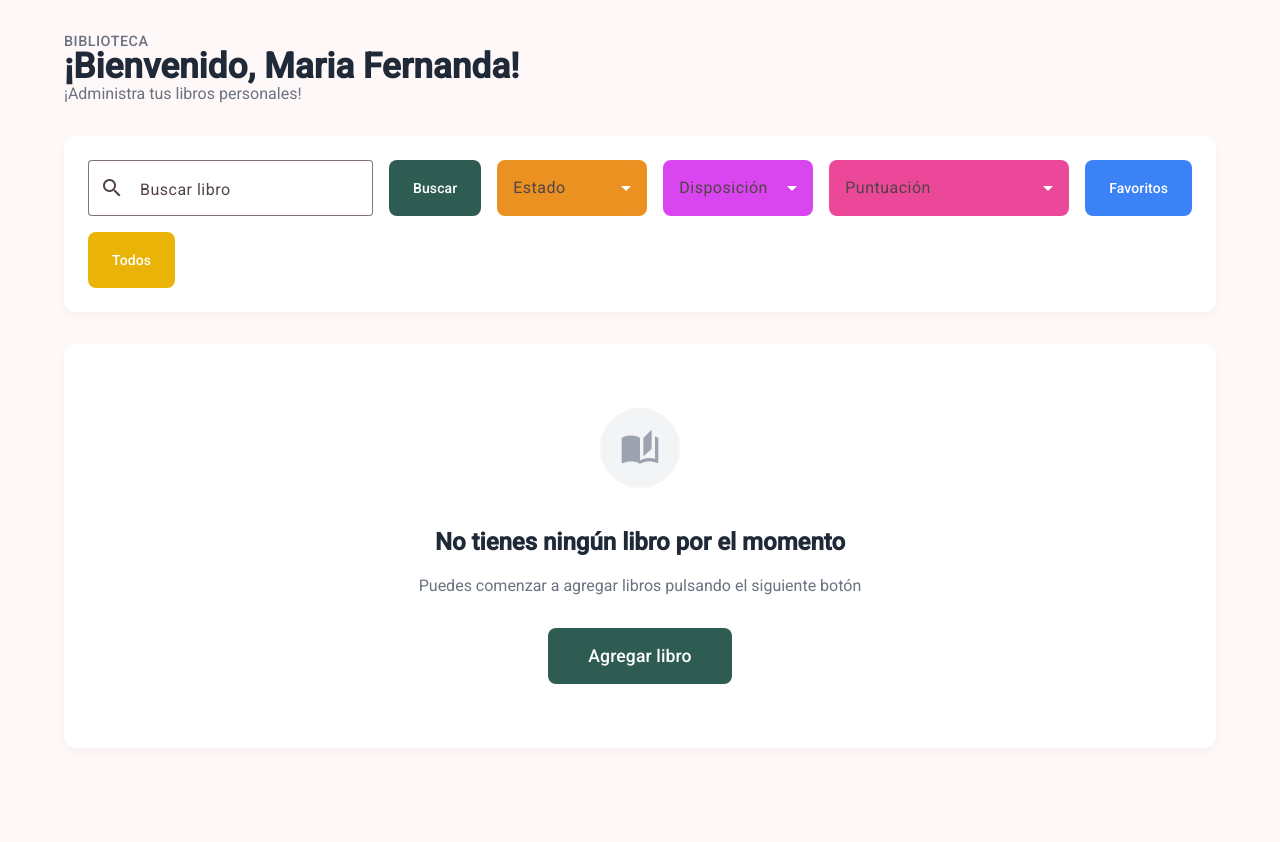
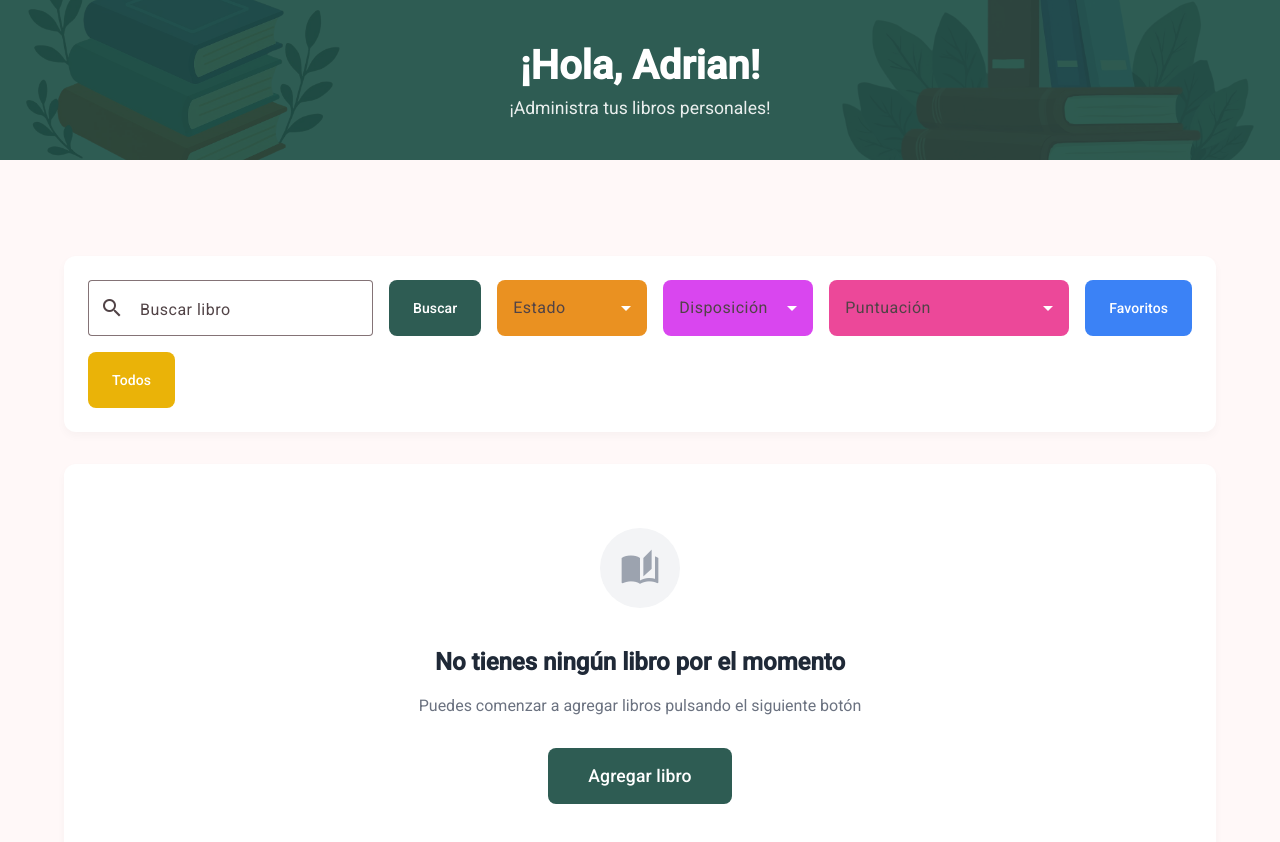
Before and after one commit to FernandaMB-e/Gestor-de-libros, an Angular app in the folder Biblioteca/: page /biblioteca in a window 1280 px wide. Shown: the top 842 px of the page. Before the commit the page ends 800 px from the top, so only its background shows below. Built offline with nearby package versions, Linux system fonts and the light colour scheme.

Commit message:
Se agrego la barra superior con el saludo en la vista de la biblioteca

```diff
--- a/Biblioteca/frontend/features/biblioteca/components/barra-principal/saludo.component.html
+++ b/Biblioteca/frontend/features/biblioteca/components/barra-principal/saludo.component.html
@@ -1,9 +1,14 @@
-<div class="saludo-wrapper">
-  <span class="migaja-titulo">{{ tituloPagina }}</span>
+<div class="banner-saludo">
 
-  <h1 class="saludo-principal">
-    ¡Bienvenido, {{ nombreUsuario }}!
-  </h1>
+  <img src="/img/decoracion-libros-izq.jpg" alt="Decoración" class="img-decoracion izq">
 
-  <p class="saludo-subtitulo">¡Administra tus libros personales!</p>
+
+  <div class="contenido-texto">
+    <h1 class="saludo-principal">
+      ¡Hola, {{ nombreUsuario }}!
+    </h1>
+    <p class="saludo-subtitulo">¡Administra tus libros personales!</p>
+  </div>
+  <img src="/img/decoracion-libro-der.jpg" alt="Decoración" class="img-decoracion der">
+
 </div>
--- a/Biblioteca/frontend/features/biblioteca/components/barra-principal/saludo.component.scss
+++ b/Biblioteca/frontend/features/biblioteca/components/barra-principal/saludo.component.scss
@@ -1,49 +1,64 @@
-.saludo-wrapper {
+.banner-saludo {
+  background-color: #2e5c53;
+
+
+  width: 100vw;
+  margin-left: calc(50% - 50vw); /* Centra el banner perfectamente sin cortar el texto */
+  border-radius: 0; /* Sin bordes porque toca las orillas del monitor */
+
+  /* El padding lateral (10vw) evita que el texto se pegue a las orillas */
+  padding: 2.5rem 10vw;
+
   display: flex;
-  flex-direction: column;
-  gap: 4px; /* Espaciado muy sutil entre los textos */
+  justify-content: center;
+  align-items: center;
+  position: relative;
+  overflow: hidden;
+  min-height: 160px;
+  box-sizing: border-box;
+  margin-bottom: 2rem;
 }
 
-.migaja-titulo {
-  font-size: 0.9rem;
-  font-weight: 500;
-  color: #6b7280; /* Gris medio */
-  text-transform: uppercase;
-  letter-spacing: 0.5px;
-}
+/* Estilos para el texto central */
+.contenido-texto {
+  position: relative;
+  z-index: 10; /* Siempre al frente */
+  text-align: center;
+  width: 100%;
 
-.saludo-principal {
-  font-size: 2.2rem;
-  font-weight: 700;
-  color: #1f2937;
-  margin: 0;
-  display: flex;
-  align-items: center;
-  gap: 8px;
+  .saludo-principal {
+    color: #ffffff !important;
+    font-size: 2.5rem;
+    font-weight: 700;
+    margin: 0 0 0.5rem 0;
+    line-height: 1.2;
+  }
 
-  /* Animación para el emoji */
-  .wave {
-    display: inline-block;
-    transform-origin: 70% 70%;
-    animation: wave-animation 2.5s infinite;
+  .saludo-subtitulo {
+    color: rgba(255, 255, 255, 0.9);
+    font-size: 1.1rem;
+    margin: 0;
+    font-weight: 400;
   }
 }
 
-.saludo-subtitulo {
-  font-size: 1rem;
-  color: #6b7280;
-  margin: 0;
-  margin-top: 4px;
+/* Estilos para las imágenes de los libros */
+.img-decoracion {
+  position: absolute;
+  top: 50%;
+  transform: translateY(-50%); /* Centrado vertical */
+  height: 140%; /* Buen tamaño sin exagerar */
+  pointer-events: none;
+  z-index: 1;
+
+  mix-blend-mode: multiply;
+  opacity: 0.4; /* Opacidad sutil para que parezcan marcas de agua */
+
+  &.izq {
+    left: 2vw; /* Ligeramente separadas de la orilla de la pantalla */
+  }
+
+  &.der {
+    right: 2vw;
+  }
 }
-
-/* Keyframes de la animación de saludo */
-@keyframes wave-animation {
-  0% { transform: rotate( 0.0deg) }
-  10% { transform: rotate( 14.0deg) }
-  20% { transform: rotate(-8.0deg) }
-  30% { transform: rotate( 14.0deg) }
-  40% { transform: rotate(-4.0deg) }
-  50% { transform: rotate( 10.0deg) }
-  60% { transform: rotate( 0.0deg) }
-  100% { transform: rotate( 0.0deg) }
-}
--- a/Biblioteca/frontend/features/vista-principal/vista-principal.html
+++ b/Biblioteca/frontend/features/vista-principal/vista-principal.html
@@ -1,8 +1,10 @@
+<app-barra-principal></app-barra-principal>
+
 <main class="app-container">
 
   <div class="header-principal">
 
-    <app-barra-principal [tituloPagina]="title()"></app-barra-principal>
+
 
     <button mat-flat-button class="btn-agregar-top" *ngIf="libros.length > 0" (click)="agregarLibroTemporal()">
       <mat-icon>add</mat-icon> Agregar libro
```
Also changed, not shown: Biblioteca/frontend/features/biblioteca/components/barra-principal/saludo.component.ts (+2 -5 lines), Biblioteca/public/img/decoracion-libro-der.jpg (renamed from Biblioteca/frontend/assets/img/decoracion-libro-der.jpg), Biblioteca/public/img/decoracion-libros-izq.jpg (renamed from Biblioteca/frontend/assets/img/decoracion-libros-izq.jpg).
